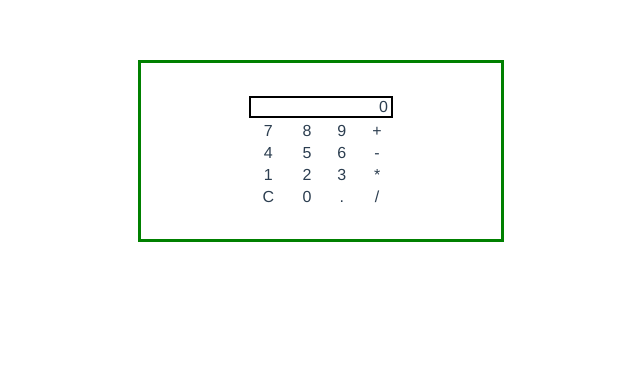
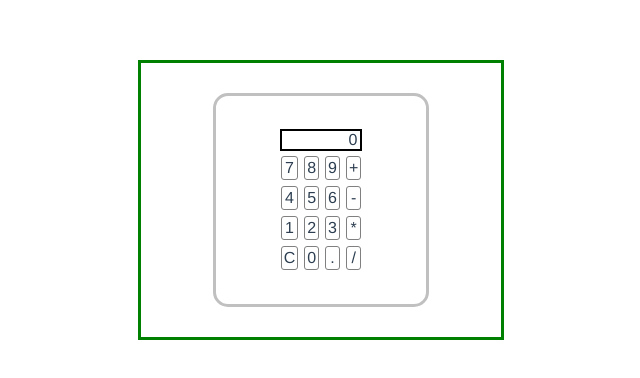
Before and after one commit to manik1235/VueCalc, a Vue app: page / in a window 1280 px wide. Shown: the top 378 px of the page, without its empty margins (319-959 px from the left). Built offline with nearby package versions, Linux system fonts and the light colour scheme.

Commit message:
Adopt BEM, add styles
This commit marks the adoption of the [BEM style](http://getbem.com/)
for class names for styles.

This commit also adds basic styles to the calculator and button
components

```diff
--- a/src/App.vue
+++ b/src/App.vue
@@ -1,6 +1,6 @@
 <template>
 <div id="app">
-  <div class="calculator">
+  <div class="calculator-app">
     <Calc/>
   </div>
 </div>
@@ -27,7 +27,7 @@ export default {
   margin-top: 60px;
 }
 
-.calculator {
+.calculator-app {
   border: 3px solid green;
   margin-left: auto;
   margin-right: auto;
--- a/src/components/Calc.vue
+++ b/src/components/Calc.vue
@@ -1,14 +1,16 @@
 <template>
-<div class="calc">
-  <table class="text-center">
+<div class="calculator">
+  <table class="display-pad">
     <tr>
       <td colspan=4>
         <Display :displayValue="displayValue" />
       </td>
     </tr>
-    <tr v-for="row in calculatorArray">
-      <td v-for="item in row">
-        <CalcButton @nextValue="nextValue" :value="item"/>
+    <tr v-for="row in calculatorArray" :key="row.id">
+      <td v-for="item in row" :key="item.id">
+        <CalcButton
+          @nextValue="nextValue"
+          :value="item"/>
       </td>
     </tr>
   </table>
@@ -78,7 +80,17 @@ export default {
 </script>
 
 <style>
-.text-center {
+.calculator {
+  border: 3px solid silver;
+  border-radius: 15px;
+  margin-left: auto;
+  margin-right: auto;
+  max-width: 300px;
+  padding: 30px 30px;
+  width: 50%;
+}
+
+.display-pad {
   margin-left: auto;
   margin-right: auto;
   max-width: 300px;
--- a/src/components/CalcButton.vue
+++ b/src/components/CalcButton.vue
@@ -1,5 +1,5 @@
 <template>
-<div @click="clicked" class="CalcButton">
+<div class="calc-button" @click="clicked">
   {{ value }}
 </div>
 </template>
@@ -19,4 +19,10 @@ export default {
 </script>
 
 <style>
+.calc-button {
+  border: 1px solid grey;
+  border-radius: 3px;
+  margin: 1px;
+  padding: 2px;
+}
 </style>
```
Also changed, not shown: 1 other file (tests, documents, lock files or other folders).
